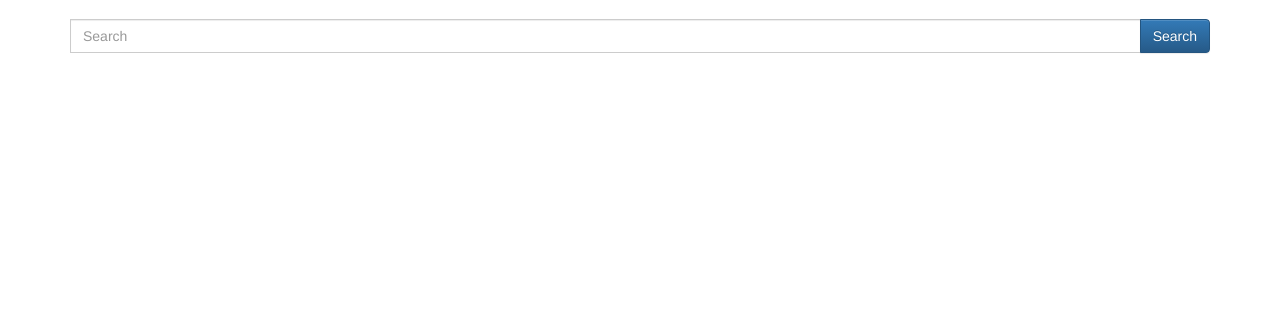
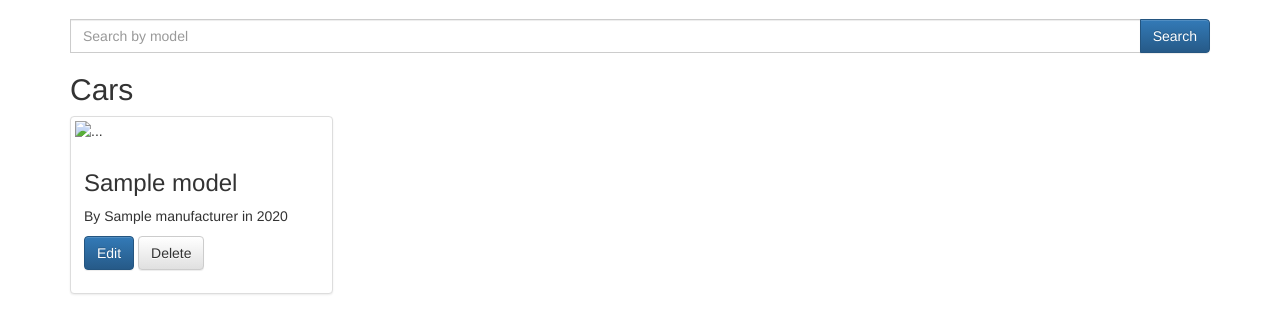
Before and after one commit to PJ1959/cars, a Flask app: template cars/templates/search.html in a window 1280 px wide. Shown: the part 51-385 px from the top of the page. Run offline with Flask 2, Linux system fonts and the light colour scheme; the template is opened without the code that fills it: values named after a table or form of the project are taken from there, most other values are stand-ins (such as "Sample title", 1, 10 or a date in 2020); some libraries are stand-ins or nearby versions.

Commit message:
Added car seach result thumbnail and changed search form placeholder

```diff
--- a/cars/templates/search.html
+++ b/cars/templates/search.html
@@ -4,7 +4,7 @@
   <form method="post" role="form" action="{{ url_for('search') }}">
     <div class="input-group">
       <div class="form-group">
-        {{ form.search(class="form-control", placeholder=form.search.label.text) }}
+        {{ form.search(class="form-control", placeholder="Search by model") }}
       </div>
       <span class="input-group-btn">
         <input type="submit" class="btn btn-primary " value="Search" />
@@ -12,5 +12,27 @@
     </div>
     {{ form.csrf_token }}
   </form>
+
+  {% if cars %}
+  <h2>Cars</h2>
+  <div class="row">
+    {% for car in cars %}
+    <div class="col-xs-6 col-md-3">
+      <div class="thumbnail">
+        <img data-src="" alt="...">
+        <div class="caption">
+          <h3>{{ car.model }}</h3>
+          <p>By {{ car.manufacturer }} in {{car.year}}</p>
+          <p>
+            <a href="{{ car.edit_absolute_url() }}" class="btn btn-primary" role="button">Edit</a>
+            <a href="{{ car.delete_absolute_url() }}" class="btn btn-default" role="button">Delete</a>
+          </p>
+        </div>
+      </div>
+    </div>
+    {% endfor %}
+  </div>
+  {% endif %}
+
 </div>
 {% endblock %}
```
